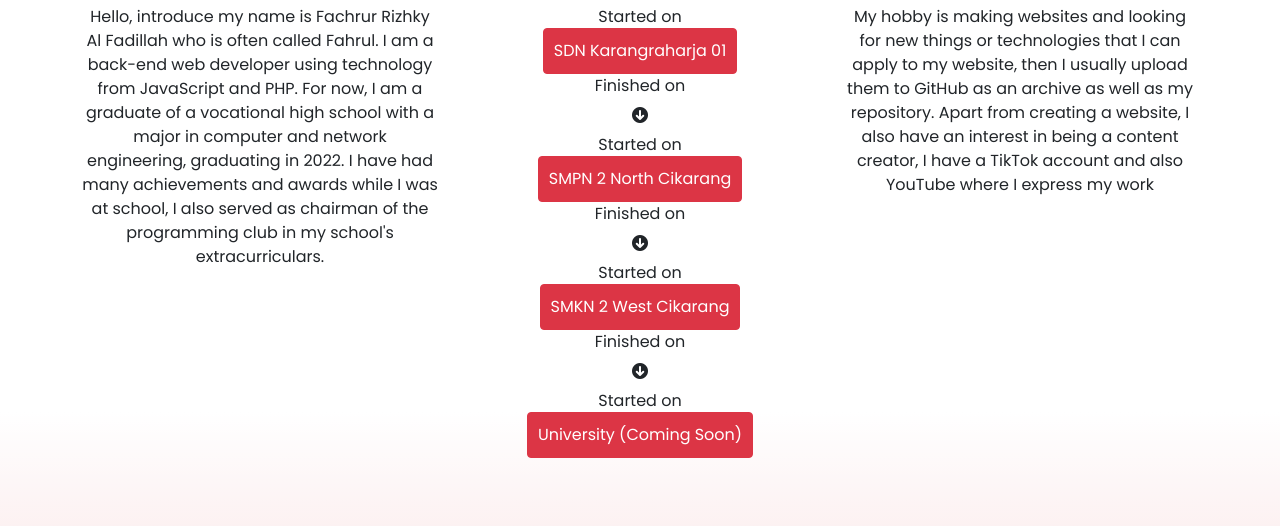
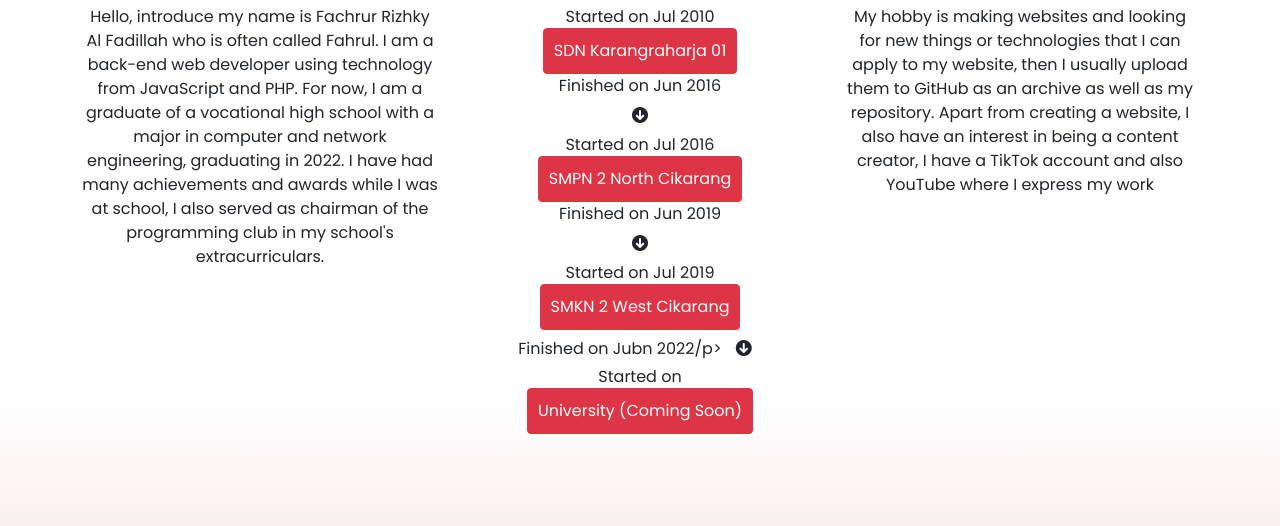
Before and after one commit to fahruulc/fahruulc.github.io, a plain HTML site: page index.html in a window 1280 px wide. Shown: the part 740-1266 px from the top of the page. Drawn offline with nearby package versions, Linux system fonts and the light colour scheme; a web font is replaced by a local one.

Commit message:
Change my start and end of my education date

```diff
--- a/index.html
+++ b/index.html
@@ -174,7 +174,7 @@
                 <h4 class="subNameHeading fw-bold">EDUCATION</h4>
                 <div class="education">
                   <!-- Button trigger modal -->
-                  <p class="startEnd">Started on</p>
+                  <p class="startEnd">Started on Jul 2010</p>
                   <button
                     type="button"
                     class="btn btn-danger itemEdu"
@@ -218,10 +218,10 @@
                       </div>
                     </div>
                   </div>
-                  <p class="startEnd">Finished on</p>
+                  <p class="startEnd">Finished on Jun 2016</p>
                   <i class="fas fa-arrow-circle-down itemEdu"></i>
                   <!-- <i class="fas fa-arrow-circle-down itemEdu"></i> -->
-                  <p class="startEnd">Started on</p>
+                  <p class="startEnd">Started on Jul 2016</p>
                   <button
                     type="button"
                     class="btn btn-danger itemEdu"
@@ -265,10 +265,10 @@
                       </div>
                     </div>
                   </div>
-                  <p class="startEnd">Finished on</p>
+                  <p class="startEnd">Finished on Jun 2019</p>
                   <i class="fas fa-arrow-circle-down itemEdu"></i>
                   <!-- <i class="fas fa-arrow-circle-down itemEdu"></i> -->
-                  <p class="startEnd">Started on</p>
+                  <p class="startEnd">Started on Jul 2019</p>
                   <button
                     type="button"
                     class="btn btn-danger itemEdu"
@@ -327,7 +327,7 @@
                       </div>
                     </div>
                   </div>
-                  <p class="startEnd">Finished on</p>
+                  <p class="startEnd">Finished on Jubn 2022/p>
                   <i class="fas fa-arrow-circle-down itemEdu"></i>
                   <!-- <i class="fas fa-arrow-circle-down itemEdu"></i> -->
                   <p class="startEnd">Started on</p>
```
